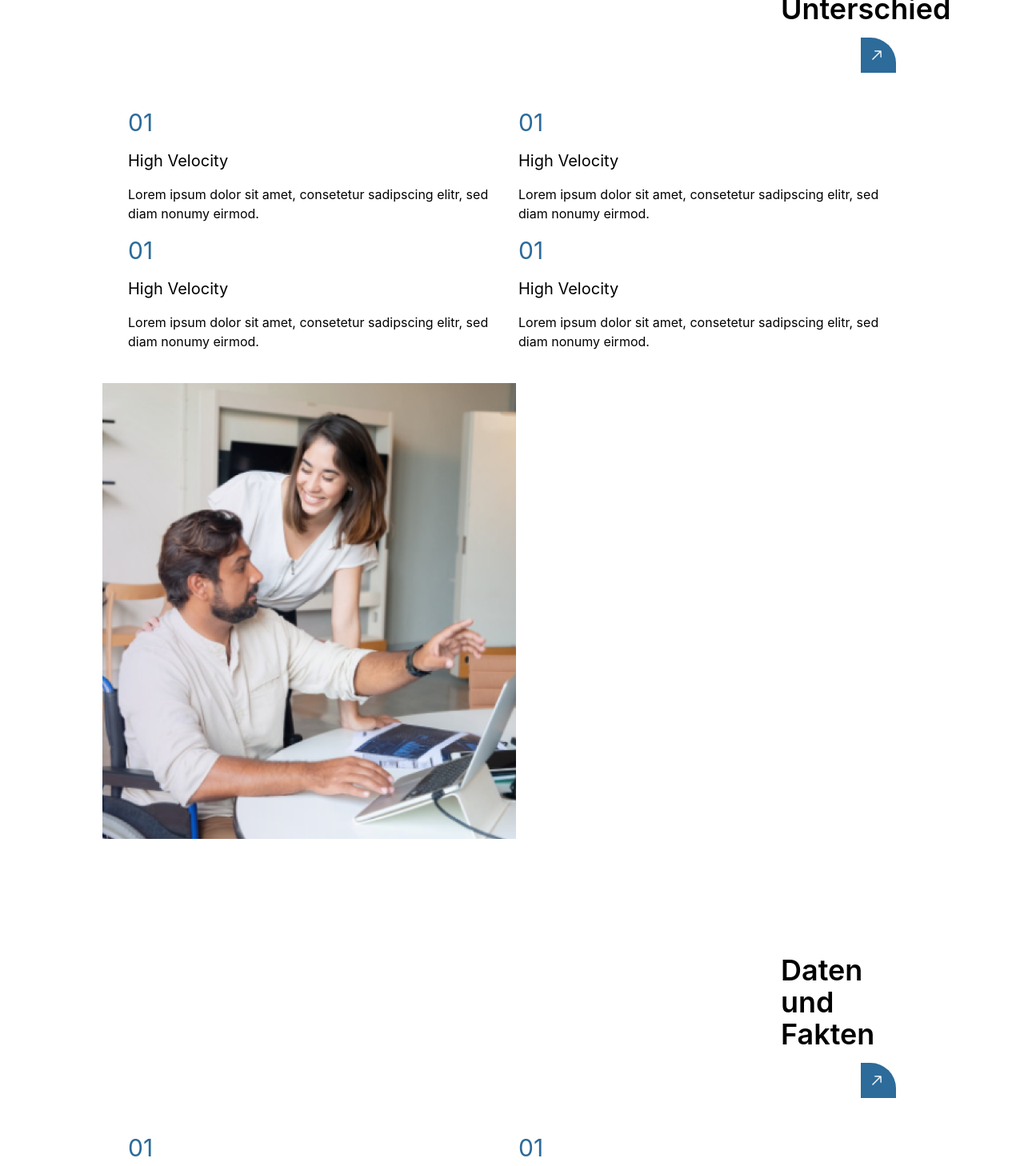
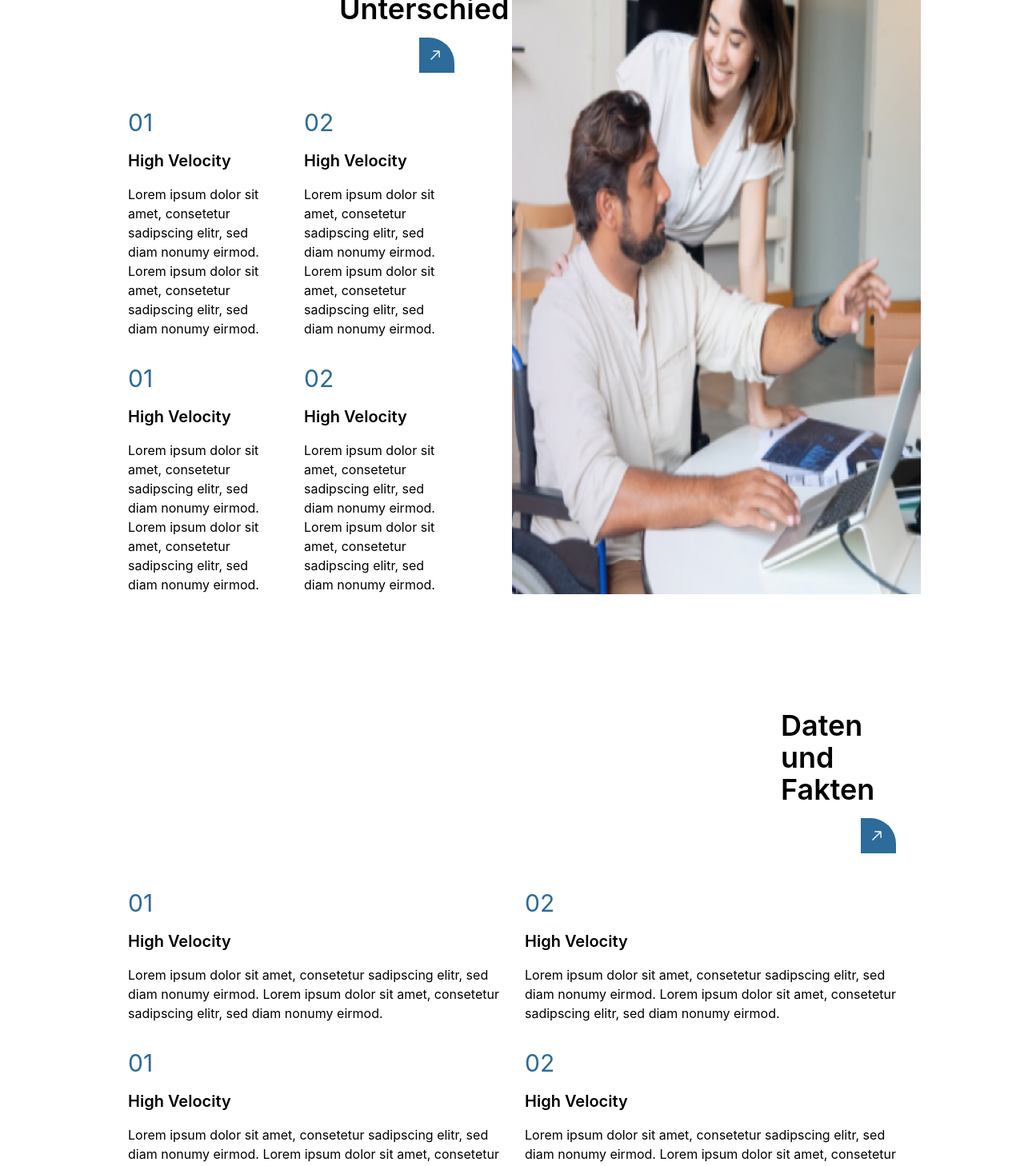
Before and after one commit to Zyrean/Imsys, a Next.js app: page /ueberUns in a window 1280 px wide. Shown: the part 900-2358 px from the top of the page at 80% size. Built offline with nearby package versions, Linux system fonts and the light colour scheme.

Commit message:
no message

```diff
--- a/src/app/ueberUns/page.js
+++ b/src/app/ueberUns/page.js
@@ -13,6 +13,7 @@ import Button from "@/components/ui/Button";
 import TeamBewerben from "@/assets/Team_Bewerben.png";
 import ContactForm from "@/components/aboutUs/ContactForm";
 import WebsiteInformation from "@/components/sections/home/WebsiteInformation";
+import UnsereKunden from "@/components/sections/home/UnsereKunden";
 
 function AboutUsPage() {
   return (
@@ -47,39 +48,69 @@ function AboutUsPage() {
       </WebsiteInformation>
 
       {/* SECTION 2 */}
-      <section className="relative flex flex-col gap-10">
-        <HeaderSection text="Was macht den Unterschied" className={"px-8"} />
+      <section className="relative flex flex-col gap-10 lg:flex-row">
+        <div className="flex flex-col gap-10 lg:w-1/2">
+          <HeaderSection text="Was macht den Unterschied" className={"px-8"} />
 
-        <div className="grid grid-cols-2 gap-4 px-8">
-          <Qualification />
-          <Qualification />
-          <Qualification />
-          <Qualification />
+          {/* <div className="grid grid-cols-2 gap-x-6 gap-y-8 px-8 sm:gap-8 */}
+          <div className="grid grid-cols-2 gap-x-6 gap-y-8 px-8 sm:gap-8">
+            <Qualification num="01" header="High Velocity">
+              Lorem ipsum dolor sit amet, consetetur sadipscing elitr, sed diam
+              nonumy eirmod. Lorem ipsum dolor sit amet, consetetur sadipscing
+              elitr, sed diam nonumy eirmod.
+            </Qualification>
+            <Qualification num="02" header="High Velocity">
+              Lorem ipsum dolor sit amet, consetetur sadipscing elitr, sed diam
+              nonumy eirmod. Lorem ipsum dolor sit amet, consetetur sadipscing
+              elitr, sed diam nonumy eirmod.
+            </Qualification>
+            <Qualification num="01" header="High Velocity">
+              Lorem ipsum dolor sit amet, consetetur sadipscing elitr, sed diam
+              nonumy eirmod. Lorem ipsum dolor sit amet, consetetur sadipscing
+              elitr, sed diam nonumy eirmod.
+            </Qualification>
+            <Qualification num="02" header="High Velocity">
+              Lorem ipsum dolor sit amet, consetetur sadipscing elitr, sed diam
+              nonumy eirmod. Lorem ipsum dolor sit amet, consetetur sadipscing
+              elitr, sed diam nonumy eirmod.
+            </Qualification>
+          </div>
         </div>
 
-        <Image src={PictureThree} alt="Picture 3" />
+        <Image src={PictureThree} alt="Picture 3" className="w-full lg:w-1/2" />
       </section>
 
       {/* SECTION 3 */}
       <section className="relative flex flex-col gap-10">
         <HeaderSection text="Daten und Fakten" className={"px-8"} />
 
-        <div className="grid grid-cols-2 gap-4 px-8">
-          <Qualification />
-          <Qualification />
-          <Qualification />
-          <Qualification />
+        <div className="grid grid-cols-2 gap-x-6 gap-y-8 px-8 sm:gap-8">
+          <Qualification num="01" header="High Velocity">
+            Lorem ipsum dolor sit amet, consetetur sadipscing elitr, sed diam
+            nonumy eirmod. Lorem ipsum dolor sit amet, consetetur sadipscing
+            elitr, sed diam nonumy eirmod.
+          </Qualification>
+          <Qualification num="02" header="High Velocity">
+            Lorem ipsum dolor sit amet, consetetur sadipscing elitr, sed diam
+            nonumy eirmod. Lorem ipsum dolor sit amet, consetetur sadipscing
+            elitr, sed diam nonumy eirmod.
+          </Qualification>
+          <Qualification num="01" header="High Velocity">
+            Lorem ipsum dolor sit amet, consetetur sadipscing elitr, sed diam
+            nonumy eirmod. Lorem ipsum dolor sit amet, consetetur sadipscing
+            elitr, sed diam nonumy eirmod.
+          </Qualification>
+          <Qualification num="02" header="High Velocity">
+            Lorem ipsum dolor sit amet, consetetur sadipscing elitr, sed diam
+            nonumy eirmod. Lorem ipsum dolor sit amet, consetetur sadipscing
+            elitr, sed diam nonumy eirmod.
+          </Qualification>
         </div>
+      </section>
 
-        <div className="my-10 flex flex-col items-center gap-4 px-8">
-          <h3 className="text-xl">Unsere Kunden</h3>
-
-          <div className="flex w-full justify-between">
-            <CustomerItem image={LogoFour} customer="LL Clothing" />
-            <CustomerItem image={LogoOne} customer="LL Clothing" />
-            <CustomerItem image={LogoThree} customer="LL Clothing" />
-          </div>
-        </div>
+      {/* SECTION 4 */}
+      <section className="relative flex flex-col gap-10">
+        <UnsereKunden />
       </section>
 
       {/* SECTION 4 */}
--- a/src/components/aboutUs/Qualification.jsx
+++ b/src/components/aboutUs/Qualification.jsx
@@ -1,12 +1,9 @@
-function Qualification() {
+function Qualification({ num, header, children }) {
   return (
     <div className="flex flex-col gap-4">
-      <h2 className="text-3xl text-blue">01</h2>
-      <h3 className="text-xl">High Velocity</h3>
-      <p>
-        Lorem ipsum dolor sit amet, consetetur sadipscing elitr, sed diam nonumy
-        eirmod.
-      </p>
+      <h2 className="text-3xl text-blue">{num}</h2>
+      <h3 className="text-xl font-semibold">{header}</h3>
+      <p>{children}</p>
     </div>
   );
 }
```
